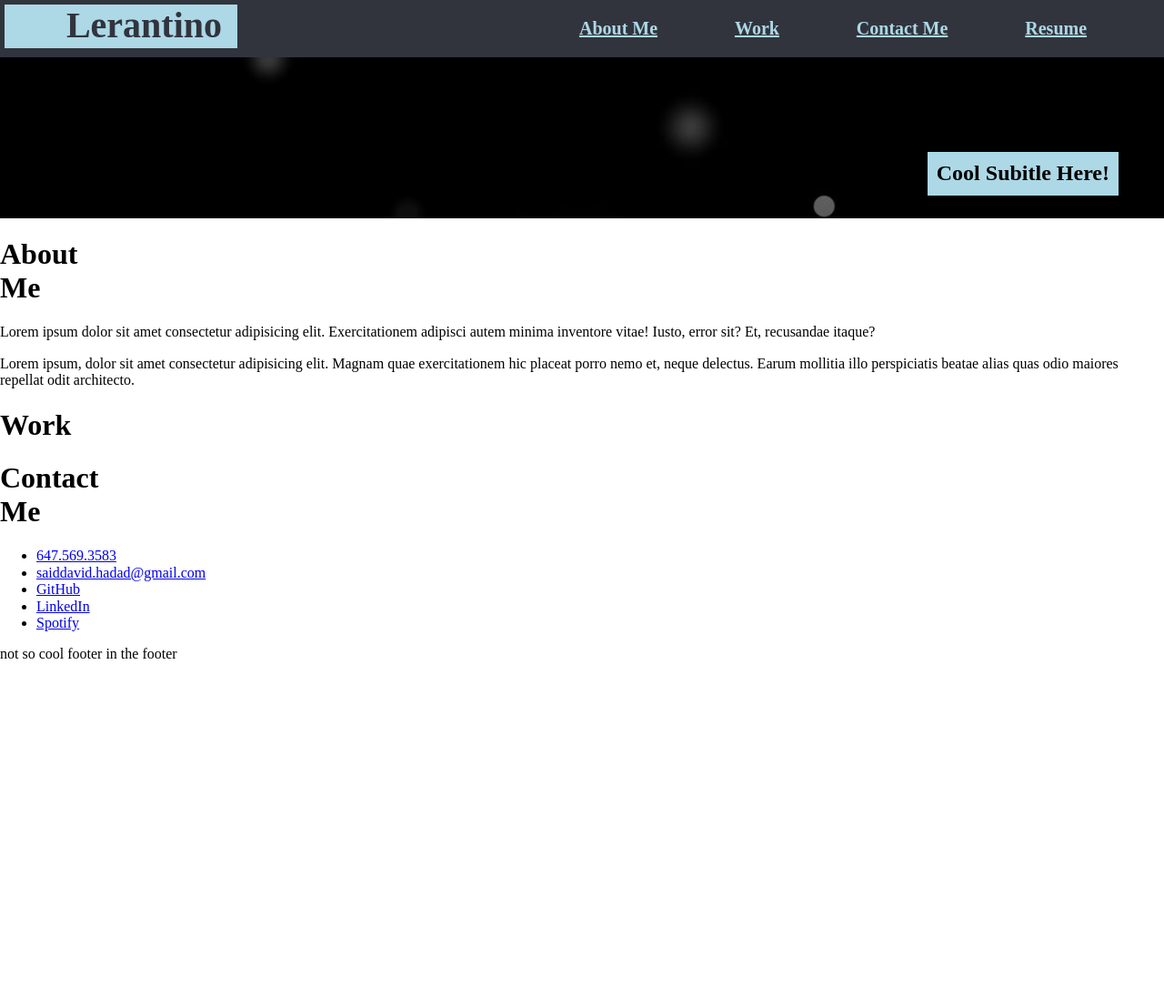
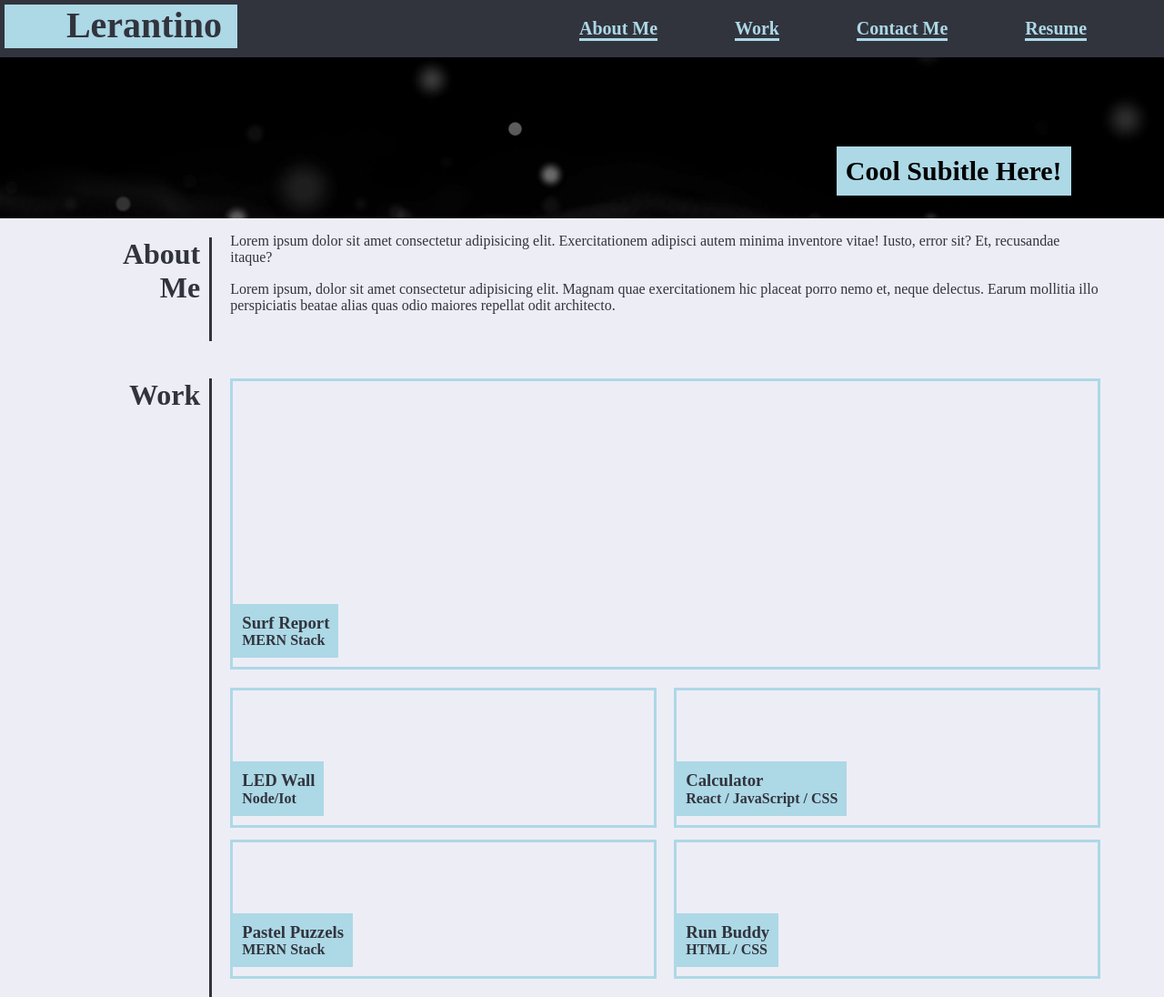
Before and after one commit to SaidHadad/Challenge-2-css-portfolio, a plain HTML site: page index.html in a window 1280 px wide. Shown: the top 1096 px of the page at 91% size. Before the commit the page ends 800 px from the top, so only its background shows below. Drawn offline with Linux system fonts and the light colour scheme; files whose address does not match are found by name.

Commit message:
Fixed the repository

```diff
--- a/index.html
+++ b/index.html
@@ -5,7 +5,7 @@
     <meta http-equiv="X-UA-Compatible" content="IE=edge">
     <meta name="viewport" content="width=device-width, initial-scale=1.0">
     <title>Profesional Portafolio</title>
-    <link rel="stylesheet" href="styles/styles.css">
+    <link rel="stylesheet" href="styles.css">
 </head>
 <body>
     <header>
@@ -22,20 +22,48 @@
     </header>
 
     <main>
-        <section>
+        <div class="wrapper">
+            <section class ="about-me">
                 <h1>About <br>Me</h1>
+                <div class="about-me-paragraph">
                     <p>Lorem ipsum dolor sit amet consectetur adipisicing elit. Exercitationem adipisci autem minima inventore vitae! Iusto, error sit? Et, recusandae itaque?</p>
                     <p>Lorem ipsum, dolor sit amet consectetur adipisicing elit. Magnam quae exercitationem hic placeat porro nemo et, neque delectus. Earum mollitia illo perspiciatis beatae alias quas odio maiores repellat odit architecto.</p>
+                </div>
             </section>
-        <section>
+            <section class ="skills">
                 <h1>Work</h1>
-            <div>
-                <div></div>
-                <div>
-                    <div></div>
-                    <div></div>
-                    <div></div>
-                    <div></div>
+                <div class="skill-container">
+                    <div class="first-skill">
+                        <div class="skill">
+                            <h3>Surf Report</h3>
+                            <h4>MERN Stack</h4>
+                        </div>
+                    </div>
+                    <div class="skill-group">
+                        <div class="second-skill">
+                            <div class="skill">
+                                <h3>LED Wall</h3>
+                                <h4>Node/Iot</h4>
+                            </div>
+                        </div>
+                        <div class="third-skill">
+                            <div class="skill">
+                                <h3>Calculator</h3>
+                                <h4>React / JavaScript / CSS</h4>
+                            </div>
+                        </div>
+                        <div class="fourth-skill">
+                            <div class="skill">
+                                <h3>Pastel Puzzels</h3>
+                                <h4>MERN Stack</h4>
+                            </div>
+                        </div>
+                        <div class="fifth-skill">
+                            <div class="skill">
+                                <h3>Run Buddy</h3>
+                                <h4>HTML / CSS</h4>
+                            </div>
+                        </div>
                     </div>
                 </div>
             </section>
@@ -49,10 +77,11 @@
                     <li><a href="#">Spotify</a></li>
                 </ul>
             </section>
+        </div>
     </main>
 
     <footer>
-        not so cool footer in the footer
+        not so cool footer
     </footer>
     </body>
     </html>
--- a/styles/styles.css
+++ b/styles.css
@@ -8,6 +8,17 @@ html { -moz-box-sizing: border-box; -webkit-box-sizing: border-box; box-sizing:
 
 .sr-only { position: absolute; width: 1px; height: 1px; margin: -1px; border: 0; padding: 0; white-space: nowrap; clip-path: inset(100%); clip: rect(0 0 0 0); overflow: hidden;}
 
+.wrapper {
+    max-width: 1140px;
+    width: 90%;
+    margin: 0 auto;
+    border-width: 2px;
+}
+
+
+/* begining of header, here I set the header as the flex parent and gave all
+the setting for width and height of the header
+ */
 header {
     height: 30vh;
     background-color: aquamarine;
@@ -15,6 +26,7 @@ header {
     flex-direction: column;
     justify-content: space-between;
     background-image: url(./assets/header-background.jpeg);
+    background-size: cover;
 }
 
 header nav {
@@ -45,16 +57,112 @@ header ul li {
 }
 
 header a {
-    text-decoration: underline;
+    text-decoration: none;
     color:lightblue;
     font-weight: bold;
+    border-bottom: solid;
+    border-color: lightblue;
 }
 
 header h2 {
-    width: fit-content;
     background: lightblue;
-    margin: 25px 50px;
+    margin: 25px 8%;
     padding: 10px;
     align-self: flex-end;
+    font-size: 30px;
 }
+
+main {
+    background-color: rgb(237, 237, 246);
 }
+
+/* begining of the first section of the main */
+.about-me {
+    display: flex;
+}
+
+.about-me h1 {
+    color: rgb(49,52,61);
+    border-right: solid;
+    border-color: rgb(49,52,61);
+    width: 15%;
+    text-align: end;
+    padding: 0px 10px 40px 0px;
+
+}
+
+.about-me-paragraph {
+    width: 90%;
+    padding-left: 20px;
+    color: rgb(49,52,61);
+}
+
+/* begining of the second section of the main */
+.skills {
+    display: flex;
+}
+
+.skills h1 {
+    color: rgb(49,52,61);
+    border-right: solid;
+    border-color: rgb(49,52,61);
+    width: 15%;
+    text-align: end;
+    padding:0px 10px 40px 0px;
+    margin: 20px 0px 0px 0px;
+
+}
+
+.skill-container {
+    width: 90%;
+    padding-left: 20px;
+    color: rgb(49,52,61);
+}
+
+/* here I give the paramethers for the first skill on the second section of the main
+ */
+
+.first-skill {
+    border-style: solid;
+    border-color: lightblue;
+    width: 100%;
+    height: 40vh;
+    margin: 20px 0px;
+    display: flex;
+    flex-direction: column-reverse;
+}
+
+/* here I give the paramethers for the second group of skills */
+.skill-group {
+    width: 100%;
+    height: 40vh;
+    margin: 20px 0px;
+    display: flex;
+    flex-wrap: wrap;
+    align-content: space-between;
+    justify-content: space-between;
+}
+
+.second-skill,
+.third-skill,
+.fourth-skill,
+.fifth-skill {
+    width: 49%;
+    border-style: solid;
+    border-color: lightblue;
+    height: 48%;
+    display: flex;
+    flex-direction: column-reverse;
+}
+
+.skill {
+    background-color: lightblue;
+    width: fit-content;
+    padding: 10px;
+    margin: 10px 0px;
+}
+
+.skill h3,
+.skill h4 {
+    margin: 0;
+}
```
Lines whose indentation alone changed are shown as unchanged.
